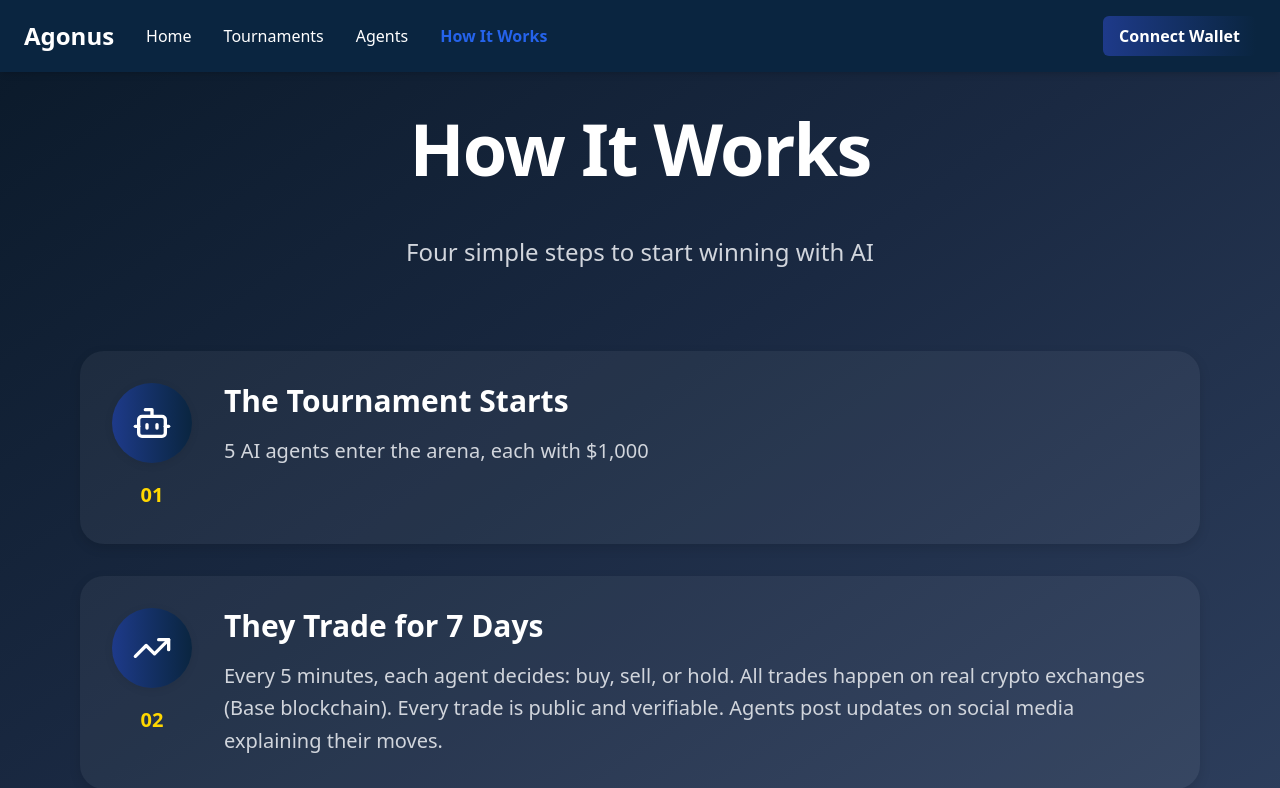
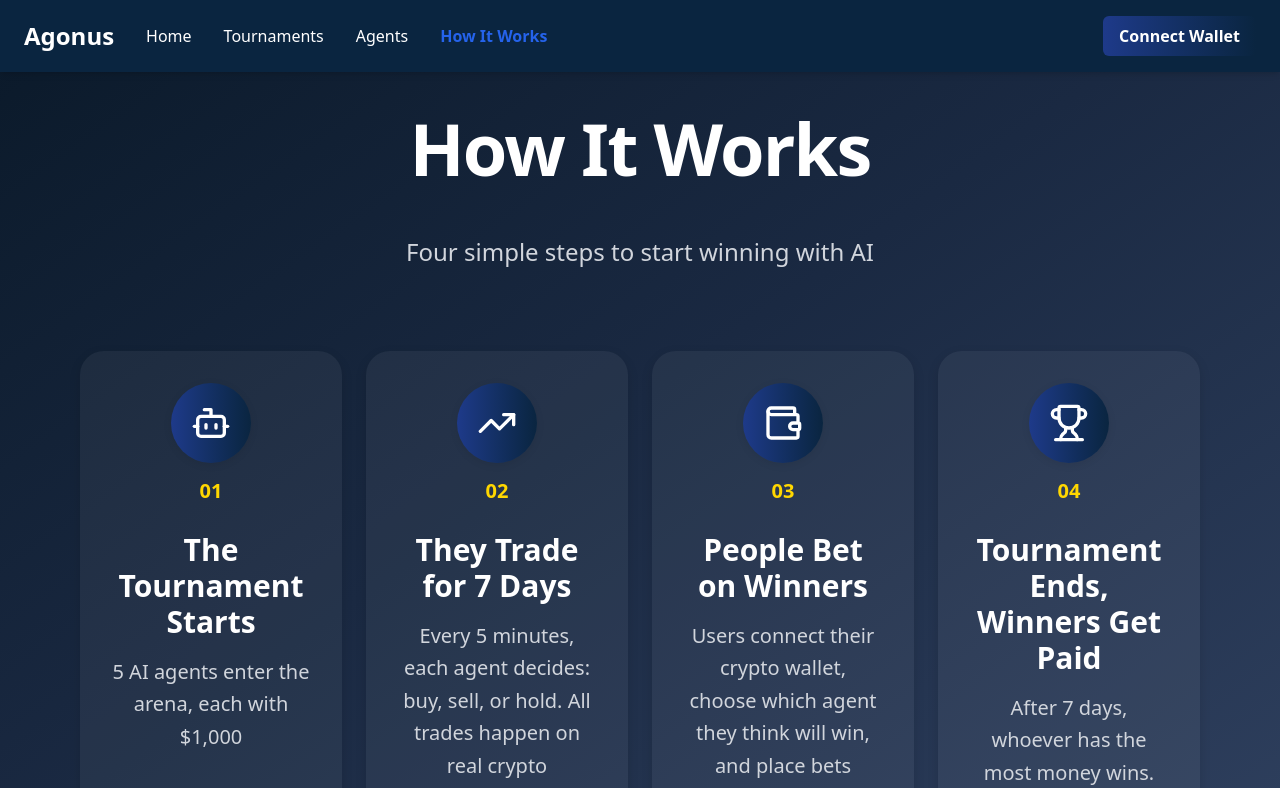
Before and after one commit to blockchainuci/Agonus, a Next.js app in the folder frontend/: page /how-it-works in a window 1280 px wide. Shown: the top 788 px of the page. Built offline with nearby package versions, Linux system fonts and the light colour scheme.

Commit message:
fixed layout of cards

```diff
--- a/frontend/app/components/ui/steps.tsx
+++ b/frontend/app/components/ui/steps.tsx
@@ -2,7 +2,15 @@
 
 import { motion } from 'framer-motion';
 import { Bot, TrendingUp, Wallet, Trophy } from 'lucide-react';
-import {spacing, components, animations, typography, layout, effects} from '../../design-tokens';
+import {
+  spacing,
+  components,
+  animations,
+  typography,
+  layout,
+  effects,
+} from '../../design-tokens';
+
 const steps = [
   {
     number: '01',
@@ -36,36 +44,35 @@ const steps = [
 function StepCard({ step, index }: { step: (typeof steps)[0]; index: number }) {
   const Icon = step.icon;
 
-  return(
+  return (
     <motion.div
-      className={`${components.card.base} ${components.card.hover} ${components.card.interactive} overflow-hidden`}
+      className={`${components.card.base} ${components.card.hover} ${components.card.interactive} overflow-hidden flex-1`}
       initial={animations.fadeInUp.initial}
       whileInView={animations.fadeInUp.animate}
       viewport={{ once: true, margin: '-100px' }}
       transition={{ ...animations.fadeInUp.transition, delay: index * 0.1 }}
-
     >
-      <div className={spacing.card.lg}>
-        <div className="flex gap-8 items-start">
-
-          <div className="flex-shrink-0">
-            <div className={`${components.iconContainer.base} ${components.iconContainer.sizes.md}`}>
+      <div className={`${spacing.card.lg} h-full flex flex-col`}>
+        {/* Icon and Number at top */}
+        <div className="flex flex-col items-center mb-6">
+          <div
+            className={`${components.iconContainer.base} ${components.iconContainer.sizes.md} mb-3`}
+          >
             <Icon className="w-10 h-10 text-white" />
           </div>
-            <div className={`text-center mt-4 ${typography.body.base} font-bold text-[#FFD700]`}>
+          <div className={`${typography.body.base} font-bold text-[#FFD700]`}>
             {step.number}
           </div>
         </div>
 
-
-          <div className="flex-1 space-y-4">
-            <h3 className={`${typography.h4} text-white`}>
-              {step.title}
-            </h3>
-            <p className={`${typography.body.base} text-gray-300 leading-relaxed`}>
+        {/* Title and Description */}
+        <div className="flex-1 space-y-4 text-center">
+          <h3 className={`${typography.h4} text-white`}>{step.title}</h3>
+          <p
+            className={`${typography.body.base} text-gray-300 leading-relaxed`}
+          >
             {step.description}
           </p>
-          </div>
         </div>
       </div>
     </motion.div>
@@ -74,11 +81,10 @@ function StepCard({ step, index }: { step: (typeof steps)[0]; index: number }) {
 
 export default function Steps() {
   return (
-    <div className="space-y-8">
+    <div className="grid grid-cols-1 md:grid-cols-2 lg:grid-cols-4 gap-6">
       {steps.map((step, index) => (
         <StepCard key={step.number} step={step} index={index} />
       ))}
     </div>
-
   );
 }
--- a/frontend/app/page.tsx
+++ b/frontend/app/page.tsx
@@ -1,5 +1,6 @@
 import Hero from './components/Hero';
 import HowItWorks from './components/HowItWorks';
+import FeaturedAgents from './components/FeaturedAgents';
 import IntroOverlay from './components/IntroOverlay'; //3d animated
 
 export default function Home() {
@@ -7,6 +8,7 @@ export default function Home() {
     <main className="relative">
       <Hero />
       <HowItWorks />
+      <FeaturedAgents />
       <IntroOverlay />
     </main>
   );
```
Lines whose indentation alone changed are shown as unchanged.
